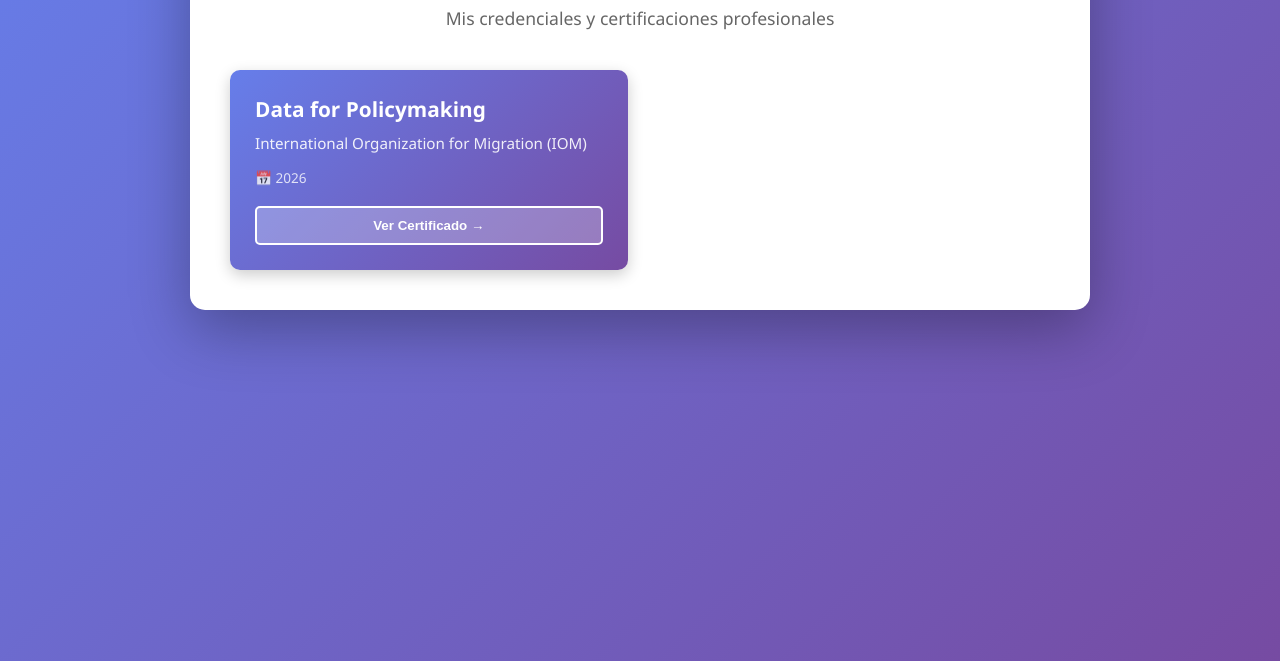
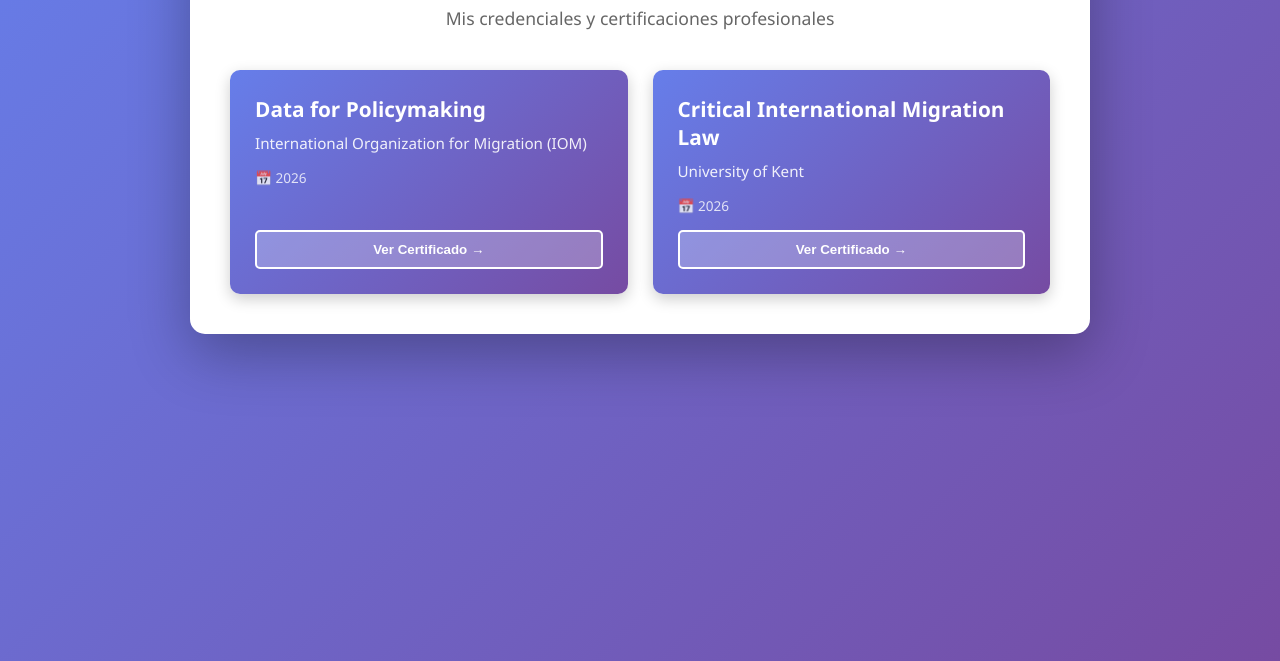
Before and after one commit to rotvaldi/certificates, a plain HTML site: page index.html in a window 1280 px wide. Shown: the part 139-800 px from the top of the page. Drawn offline with Linux system fonts and the light colour scheme.

Commit message:
Add second certificate for Critical International Migration Law

```diff
--- a/index.html
+++ b/index.html
@@ -120,7 +120,15 @@
                 </div>
                 <button class="btn">Ver Certificado →</button>
             </a>
-
+             <!-- CERTIFICADO 2 -->
+    <a href="Certificate%20awarded%20by%20the%20University%20of%20Kent%20in%20Critical%20International%20Migration%20Law.pdf" class="certificate-card" target="_blank">
+        <div>
+            <h2>Critical International Migration Law</h2>
+            <p>University of Kent</p>
+            <div class="date">📅 2026</div>
+        </div>
+        <button class="btn">Ver Certificado →</button>
+    </a>
             <!-- AGREGAR MÁS CERTIFICADOS AQUÍ -->
         </div>
     </div>
```
